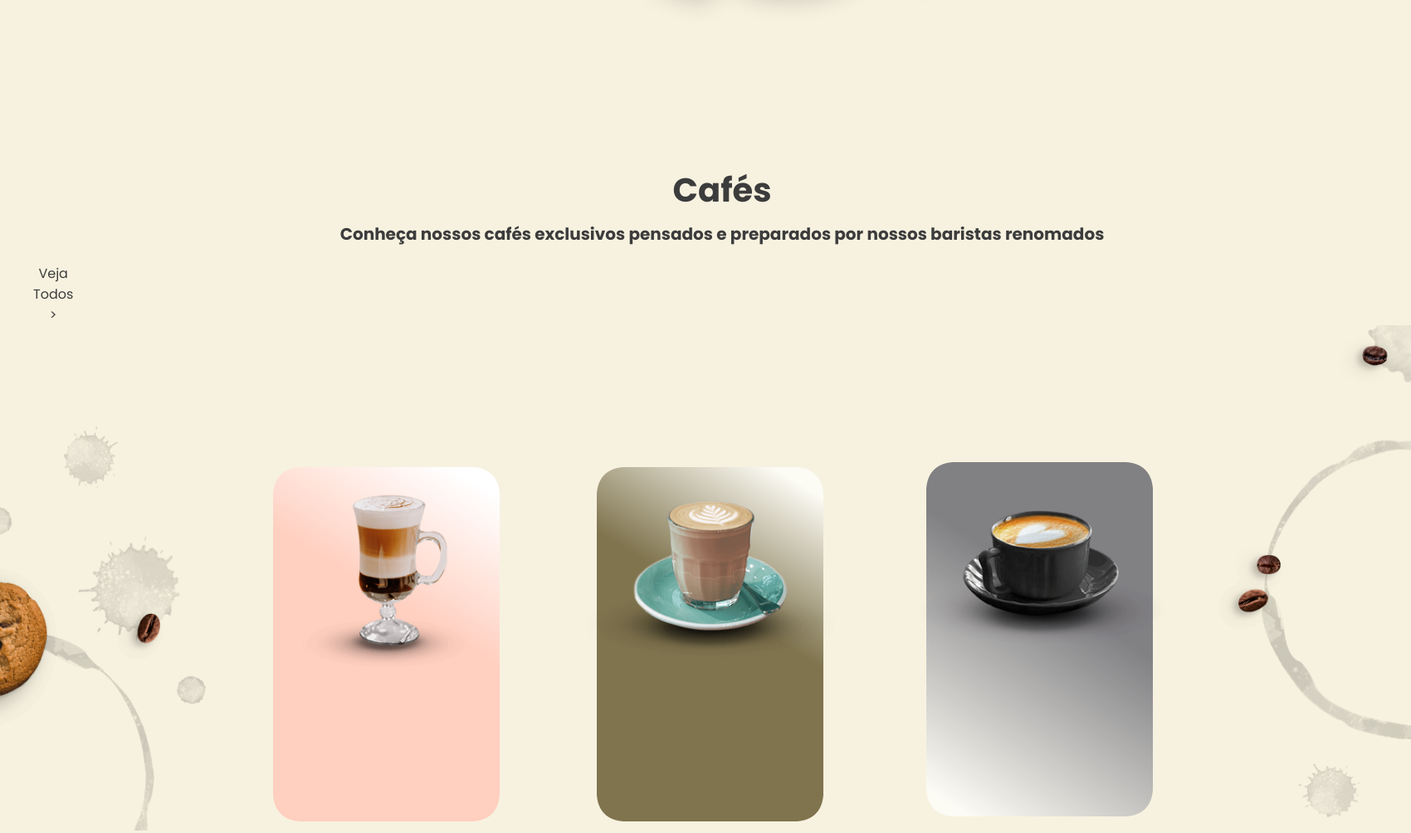
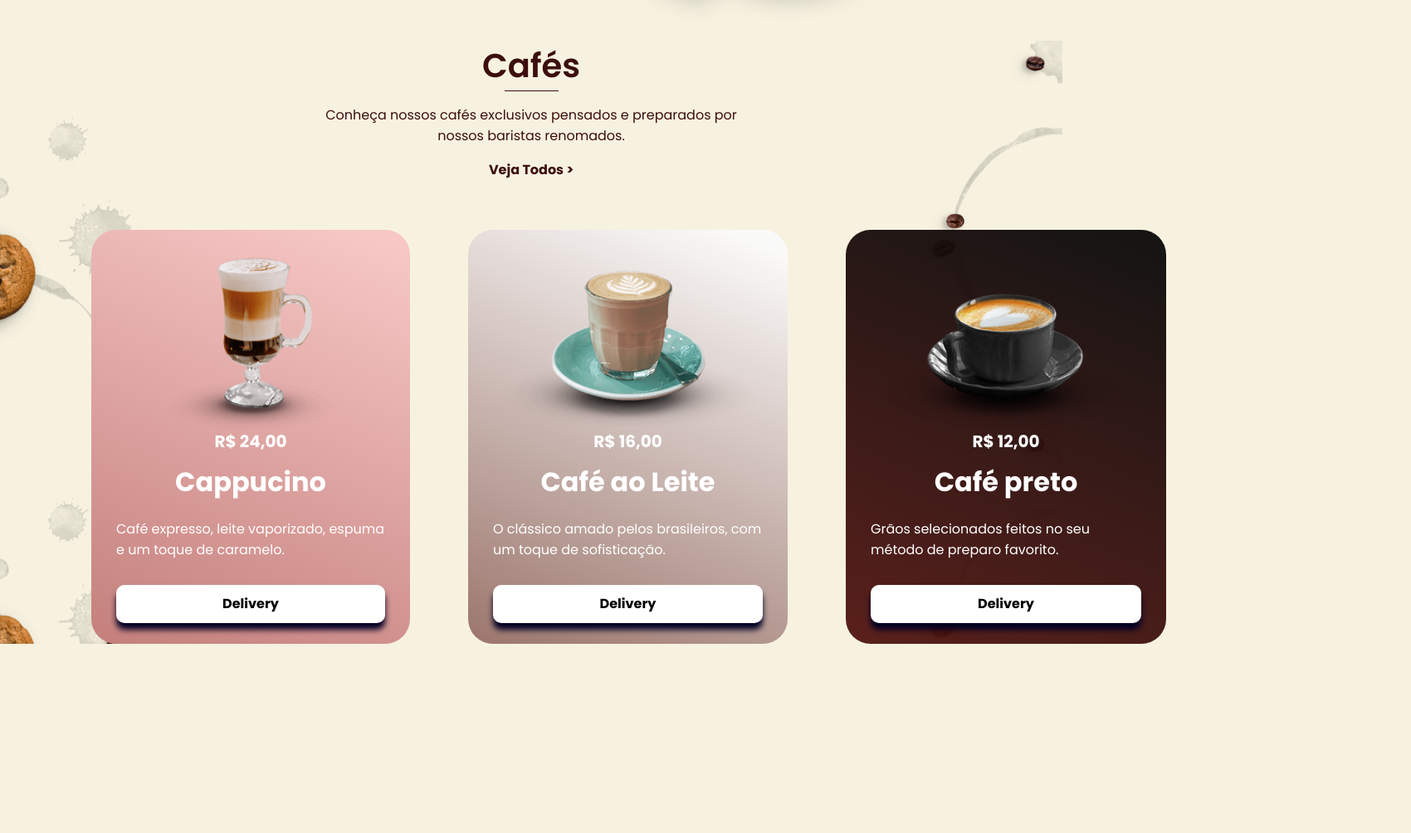
Before and after one commit to UdsonTSSantos/HTML-CSS-Landpage, a plain HTML site: page index.html in a window 1280 px wide. Shown: the part 560-1564 px from the top of the page at 83% size, 1700 px wide, since content can reach past the window. After the commit the page ends 1336 px from the top, so only its background shows below. Drawn offline with Linux system fonts and the light colour scheme.

Commit message:
Sessão dos Cafés

```diff
--- a/css/estilo.css
+++ b/css/estilo.css
@@ -75,43 +75,88 @@ header{
     }
 }
 
-#abaixoTopo{
-    padding: 0;
-    display: grid;
-    justify-content: space-between;
-    text-align: center;
+#cafes{
+    background-image: url("../image/bg_cafe.png");
+    background-size: contain;
 
-    & div:first-child{
-        padding-top: 150px;
-        padding-left: 40px;
-        color: #3c3c3c;
+    & .textos{
+        color: #3c0e0e;
+        display: flex;
+        align-items: center;
+        flex-direction: column;
+        text-align: center;
+
+        & h2{
+            font-size: 40px;
+            font-weight: 600;
+        }
+        & .detalhe{
+            width: 65px;
+            height: 1px;
+            background-color: #3c0e0e;
+            margin-bottom: 16px;
+        }
+        & p{
+            width: 540px;
+            margin-bottom: 16px;
+        }
+        & a{
+            color: #3c0e0e;
+            font-weight: bold;
+        }
+
+
+        }
+
     }
 
-        & h1{
-            font-size: 40px;
-            margin-bottom: 8px;
+    & .grade{
+        display: grid;
+        grid-template-columns: repeat(3, 1fr);
+        gap: 70px;
+        padding: 0 110px;
+        margin-top: 60px;
+
+        & div{
+            display: flex;
+            flex-direction: column;
+            align-items: center;
+            color: #ffffff;
+            border-radius: 30px;
+            padding: 25px 30px;
+
+            &.cafe1{
+                background-image: linear-gradient(202.65deg, #F6C7C5 4.72%, #C27D7A 102.83%);
+            }
+            &.cafe2{
+                background-image: linear-gradient(202.65deg, rgba(250, 250, 250, 0.95) 4.72%, rgba(84, 21, 17, 0.58) 102.83%);
+            }
+            &.cafe3{
+                background-image: linear-gradient(202.65deg, rgba(10, 9, 9, 0.95) 4.72%, rgba(84, 21, 17, 0.95) 102.83%);
+            }
+
         }
 
         & h3{
             font-size: 20px;
-            line-height: 30px;
-            margin-bottom: 20px;
-            text-align: center;
-
+            margin-bottom: 10px;
         }
 
-        & p{
-            width: 20px;
-            display: grid;
-            text-align: center;
+        & h2{
+            font-size: 32px;
+            margin-bottom: 20px;
         }
 
-.precos{
-    font-size: large;
-    text-align: center;
-
-
+        & a{
+            display: block;
+            background-color: #ffffff;
+            line-height: 46px;
+            width: 100%;
+            border-radius: 10px;
+            text-align: center;
+            color: black;
+            font-weight: bold;
+            margin-top: 30px;
+            box-shadow: 0 8px 7px #000025;
+        }
 }
-
-
-}
--- a/index.html
+++ b/index.html
@@ -36,48 +36,41 @@
                 <img src="./image/bgheader.png" alt="A história">
             </div>
         </section>
-    </main>
-    <main>
-        <section id="abaixoTopo">
-            <div>
-                <h1>Cafés</h1>
-                <h3>Conheça nossos cafés exclusivos pensados e preparados por nossos baristas renomados</h3>
-                <p>Veja Todos ></p>
+
+        <section id="cafes">
+            <div class="textos">
+                <h2>Cafés</h2>
+                <div class="detalhe"></div>
+                <p>Conheça nossos cafés exclusivos pensados e preparados por nossos baristas renomados.</p>
+                <a href="">Veja Todos ></a>
             </div>
-            <div>
-                <img clas="graos" src="./image/img_abaixoTopo.png" alt="Grãos" />
-            </div>
-        </section>
-    </main>
-    <main>
-        <section>
-            <div>
-                <ul class="precos">
-                    <li>R$ 24,00</li>
-                    <li>R$ 16,00</li>
-                    <li>R$ 12,00</li>
-                </ul>
-                <ul class="opcoes">
-                    <li>Capuccino</li>
-                    <li>Café ao Leite</li>
-                    <li>Café Preto</li>
-                </ul>
-                <ul class="decricao">
-                    <li>Café expresso, leite vaporizado, espuma e um toque de caramelo.</li>
-                    <li>O clássico, amado pelos brasileiros, com um toque de sofisticação!</li>
-                    <li>Grãos selecionados feitos no seu método de preparo favorito.</li>
-                </ul>
-                <div class="btn_delivery">
-                    <a href="">Delivery</a>
-                    <a href="">Delivery</a>
+            <div class="grade">
+                <div class="cafe1">
+                    <img src="./image/image 4.png" alt="Capuccino" />
+                    <h3>R$ 24,00</h3>
+                    <h2>Cappucino</h2>
+                    <p>Café expresso, leite vaporizado, espuma e um toque de caramelo.</p>
                     <a href="">Delivery</a>
                 </div>
-
-
+                <div class="cafe2">
+                    <img src="./image/image 7.png" alt="Capuccino" />
+                    <h3>R$ 16,00</h3>
+                    <h2>Café ao Leite</h2>
+                    <p>O clássico amado pelos brasileiros, com um toque de sofisticação.</p>
+                    <a href="">Delivery</a>
+                </div>
+                <div class="cafe3">
+                    <img src="./image/image 8.png" alt="Capuccino" />
+                    <h3>R$ 12,00</h3>
+                    <h2>Café preto</h2>
+                    <p>Grãos selecionados feitos no seu método de preparo favorito.</p>
+                    <a href="">Delivery</a>
+                </div>
 
             </div>
         </section>
     </main>
 
+
 </body>
 </html>
```
Also changed, not shown: image/bg_cafe.png (renamed from image/Image.png), image/img_abaixoTopo.png (deleted), image/img_cafeLeite.png (deleted), image/img_cafePreto.png (deleted), image/img_capuccino.png (deleted), 1 other file.
